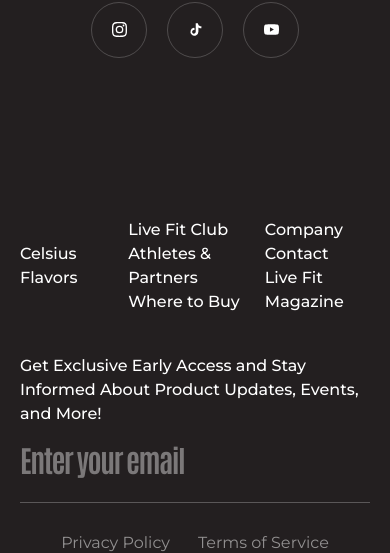
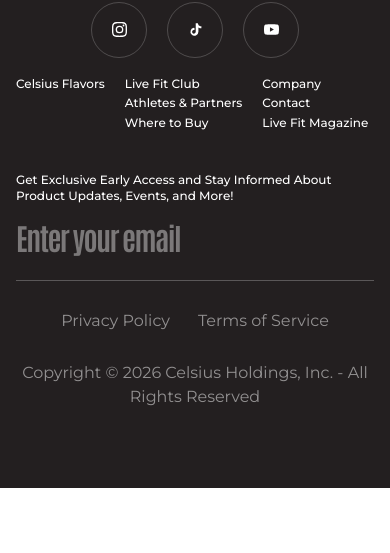
Before and after one commit to Prince-Elie/Celsius-Energy, a React (Vite) app: page / in a window 390 px wide. Shown: the part 9289-9842 px from the top of the page. After the commit the page ends 9777 px from the top, so only its background shows below. Built offline with nearby package versions, Linux system fonts and the light colour scheme.

Commit message:
Fix paragraph font and testimonial video poster frames

```diff
--- a/index.html
+++ b/index.html
@@ -2,7 +2,9 @@
 <html lang="en">
   <head>
     <meta charset="UTF-8" />
+    <link rel="icon" type="image/svg+xml" href="/favicon.svg" />
     <link rel="icon" type="image/png" href="/celsius-mark.png" />
+    <link rel="apple-touch-icon" href="/favicon.svg" />
     <meta name="viewport" content="width=device-width, initial-scale=1.0" />
     <title>CELSIUS — Essential Energy</title>
   </head>
--- a/src/sections/FooterSection.jsx
+++ b/src/sections/FooterSection.jsx
@@ -33,7 +33,7 @@
         />
       </div>
 
-      <div className="2xl:h-[110dvh] relative md:pt-[20vh] pt-[10vh]">
+      <div className="2xl:h-[110dvh] relative md:pt-[20vh] pt-[10vh] md:pb-[8vh] pb-[6vh]">
         <div className="overflow-hidden z-10">
           <h1 className="general-title text-center text-milk py-5">
             #LIVEFIT
@@ -88,8 +88,8 @@
           </a>
         </div>
 
-        <div className="mt-40 md:px-10 px-5 flex gap-10 md:flex-row flex-col justify-between text-milk font-paragraph md:text-lg font-medium">
-          <div className="flex items-center md:gap-16 gap-5">
+        <div className="mt-4 md:px-6 px-4 flex gap-10 md:flex-row flex-col justify-between text-milk font-paragraph md:text-sm text-xs font-medium">
+          <div className="flex items-start md:gap-12 gap-5 [&_p]:leading-relaxed">
             <div>
               <p>Celsius Flavors</p>
             </div>
--- a/src/sections/MessageSection.jsx
+++ b/src/sections/MessageSection.jsx
@@ -35,14 +35,13 @@
     });
 
     const revealTl = gsap.timeline({
-      delay: 1,
       scrollTrigger: {
         trigger: ".msg-text-scroll",
-        start: "top 60%",
+        start: "top 80%",
       },
     });
     revealTl.to(".msg-text-scroll", {
-      duration: 1,
+      duration: 0.6,
       clipPath: "polygon(0% 0%, 100% 0%, 100% 100%, 0% 100%)",
       ease: "circ.inOut",
     });
```
Also changed, not shown: public/favicon.svg (added).
